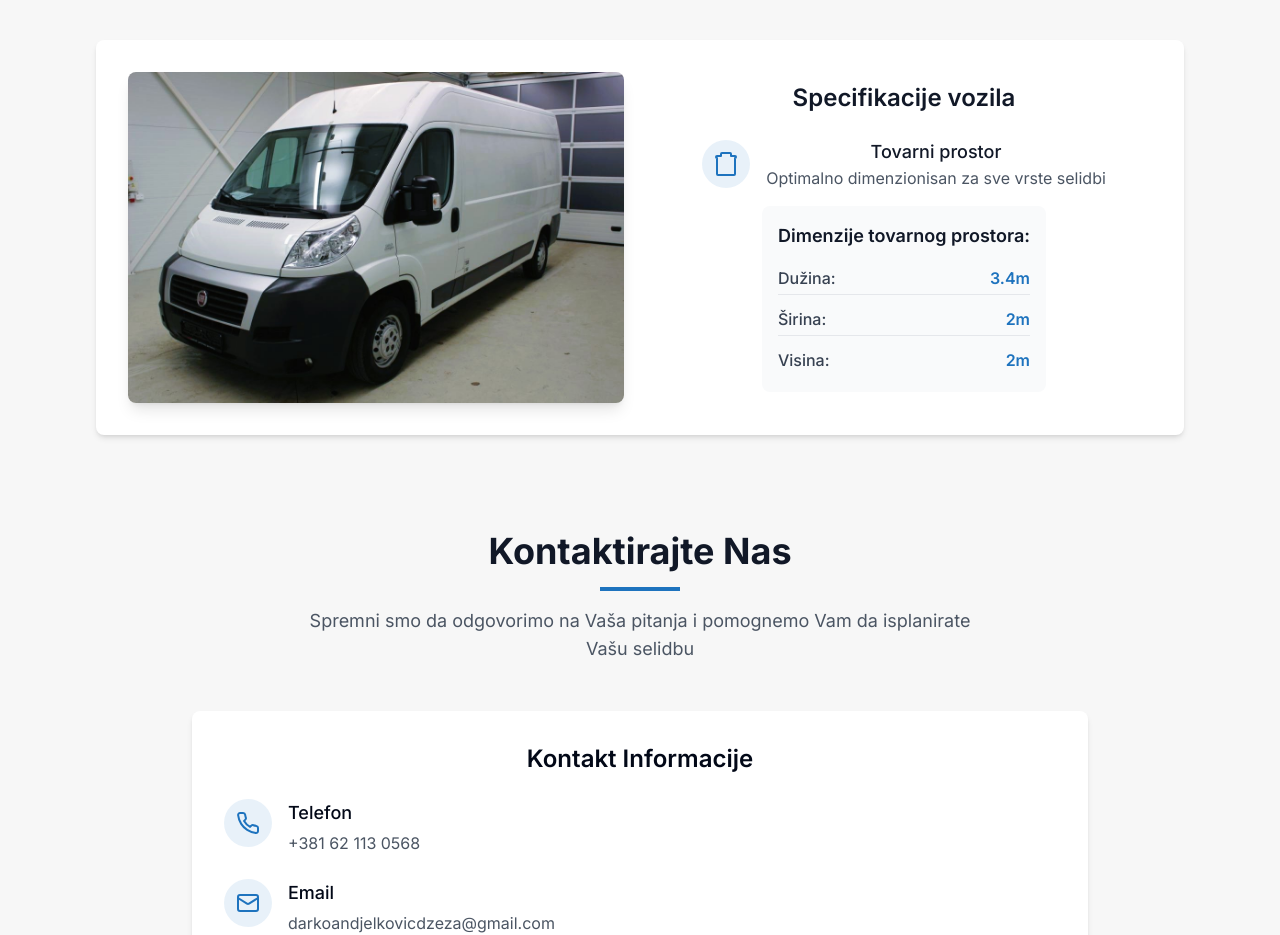
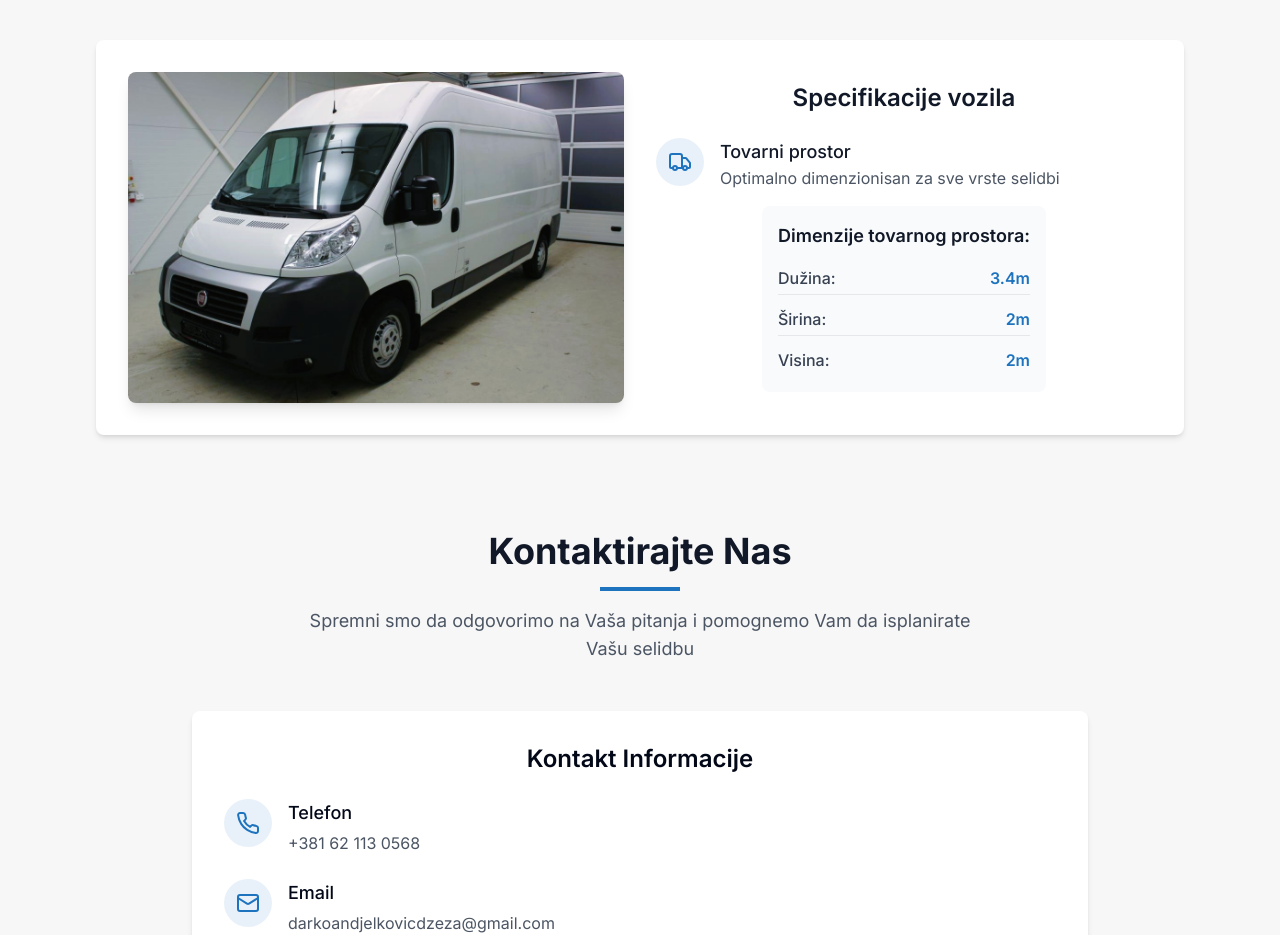
Before and after one commit to shubidubi13/kukljin-info-brochure, a React (Vite) app: page / in a window 1280 px wide. Shown: the part 2160-3095 px from the top of the page. Built offline with nearby package versions, Linux system fonts and the light colour scheme.

Commit message:
Fix: Update vehicle specifications section
The AI updated the vehicle specifications section: replaced the trash icon with a van outline icon, and aligned the "Tovarni prostor" text to the left.

```diff
--- a/src/components/VehiclesSection.tsx
+++ b/src/components/VehiclesSection.tsx
@@ -1,5 +1,6 @@
 
 import { useEffect, useRef } from 'react';
+import { Truck } from 'lucide-react';
 
 const VehiclesSection = () => {
   const sectionRef = useRef<HTMLDivElement>(null);
@@ -53,13 +54,11 @@ const VehiclesSection = () => {
               <div className="text-center">
                 <h3 className="text-2xl font-semibold mb-6 text-gray-900">Specifikacije vozila</h3>
                 <div className="space-y-4">
-                  <div className="flex items-center justify-center">
+                  <div className="flex items-start">
                     <div className="bg-primary/10 p-3 rounded-full mr-4">
-                      <svg className="w-6 h-6 text-primary" fill="none" stroke="currentColor" viewBox="0 0 24 24" xmlns="http://www.w3.org/2000/svg">
-                        <path strokeLinecap="round" strokeLinejoin="round" strokeWidth="2" d="M7 4V2a1 1 0 0 1 1-1h8a1 1 0 0 1 1 1v2h4a1 1 0 0 1 0 2v16a1 1 0 0 1-1 1H4a1 1 0 0 1-1-1V6a1 1 0 0 1 0-2h4z"></path>
-                      </svg>
+                      <Truck className="w-6 h-6 text-primary" />
                     </div>
-                    <div>
+                    <div className="text-left">
                       <h4 className="text-lg font-medium text-gray-900">Tovarni prostor</h4>
                       <p className="text-gray-600">Optimalno dimenzionisan za sve vrste selidbi</p>
                     </div>
```
